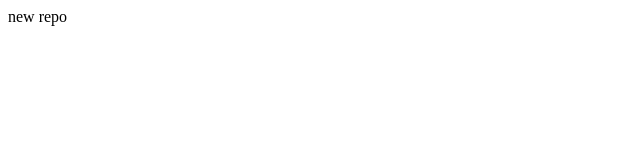
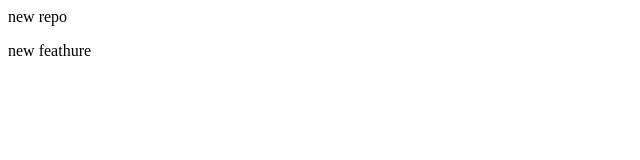
Before and after one commit to mayurzinjrute/local, a plain HTML site: page index.html in a window 1280 px wide. Shown: the full height of the page, 0-640 px from the left. Drawn offline with Linux system fonts and the light colour scheme.

Commit message:
new feathure

```diff
--- a/index.html
+++ b/index.html
@@ -1 +1,2 @@
 <p>new repo</p>
+<p>new feathure</p>
```
